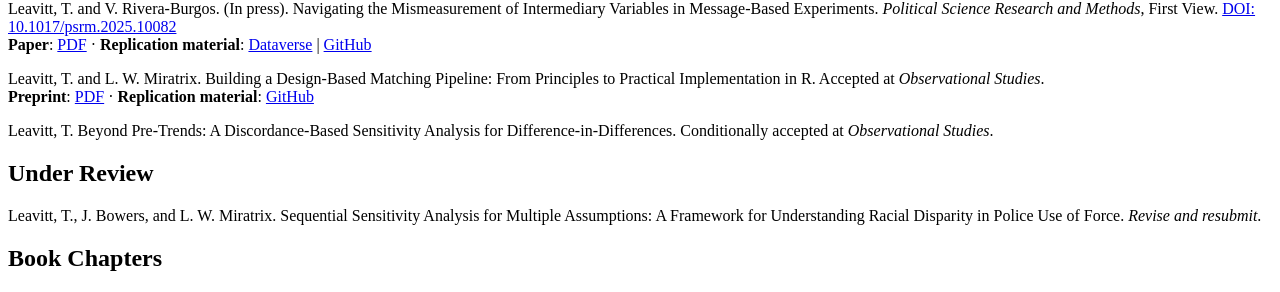
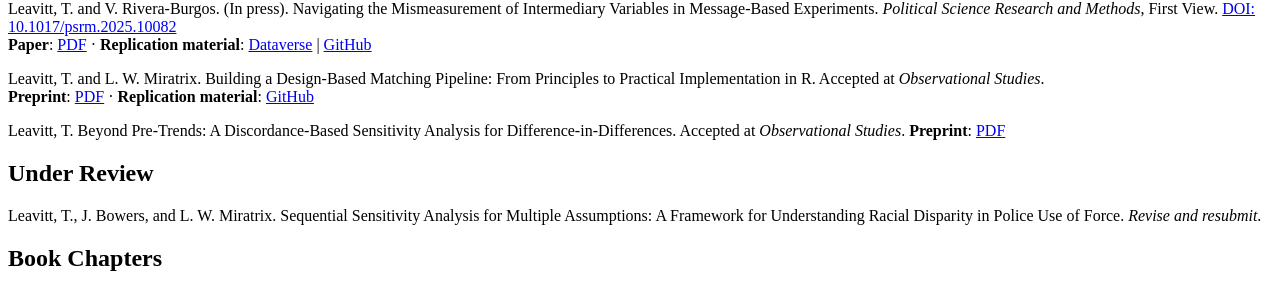
Before and after one commit to tl2624/tl2624.github.io, a Jekyll site: the page built from _pages/research.md, in a window 1280 px wide. Shown: the part 1295-1587 px from the top of the page. Built offline with Jekyll 4.4.1, drawn with Linux system fonts in a browser that asks for light colours; some web fonts are replaced.

Commit message:
Update publication status and add preprint links

```diff
--- a/_pages/research.md
+++ b/_pages/research.md
@@ -25,7 +25,8 @@
 Leavitt, T. and L. W. Miratrix. Building a Design-Based Matching Pipeline: From Principles to Practical Implementation in R. Accepted at *Observational Studies*.
 **Preprint**: [PDF](https://tl2624.github.io/files/Leavitt_Miratrix_Accepted.pdf) · **Replication material**: [GitHub](https://github.com/tl2624/matching-guide)
 
-Leavitt, T. Beyond Pre-Trends: A Discordance-Based Sensitivity Analysis for Difference-in-Differences. Conditionally accepted at *Observational Studies*.
+Leavitt, T. Beyond Pre-Trends: A Discordance-Based Sensitivity Analysis for Difference-in-Differences. Accepted at *Observational Studies*.
+**Preprint**: [PDF](https://tl2624.github.io/files/Leavitt_Accepted.pdf)
 
 ## Under Review
 
```
